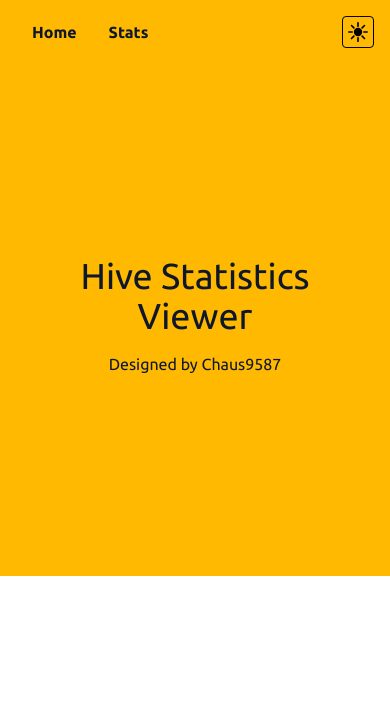
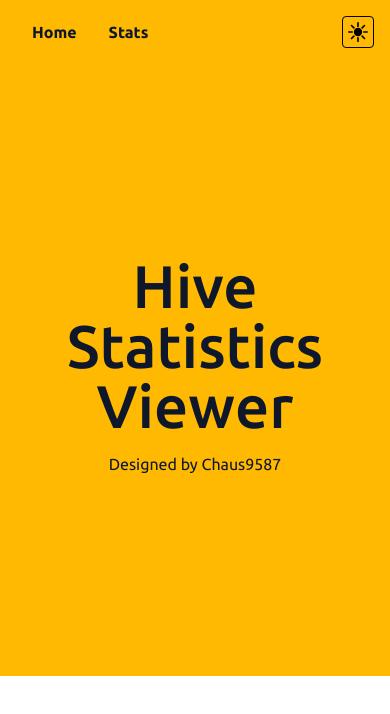
Before and after one commit to Chaus9587/hivestats-viewer, a Vue app: page / in a window 390 px wide. Shown: the top 714 px of the page. Built offline with nearby package versions, Linux system fonts and the light colour scheme.

Commit message:
Improved UI

```diff
--- a/src/components/AppHero.vue
+++ b/src/components/AppHero.vue
@@ -1,6 +1,6 @@
 <template>
-  <main class="container mx-auto flex flex-col items-center px-6 pt-40 pb-50 text-center">
-    <h1 class="pt-8 pb-4 text-4xl sm:text-4xl md:text-5xl md:font-medium lg:text-8xl">
+  <main class="container mx-auto flex flex-col items-center px-10 pt-40 pb-50 text-center">
+    <h1 class="pt-8 pb-4 font-medium text-6xl sm:text-7xl md:text-8xl">
       Hive Statistics Viewer
     </h1>
     <p class="md:text-[1.25rem]">Designed by Chaus9587</p>
```
